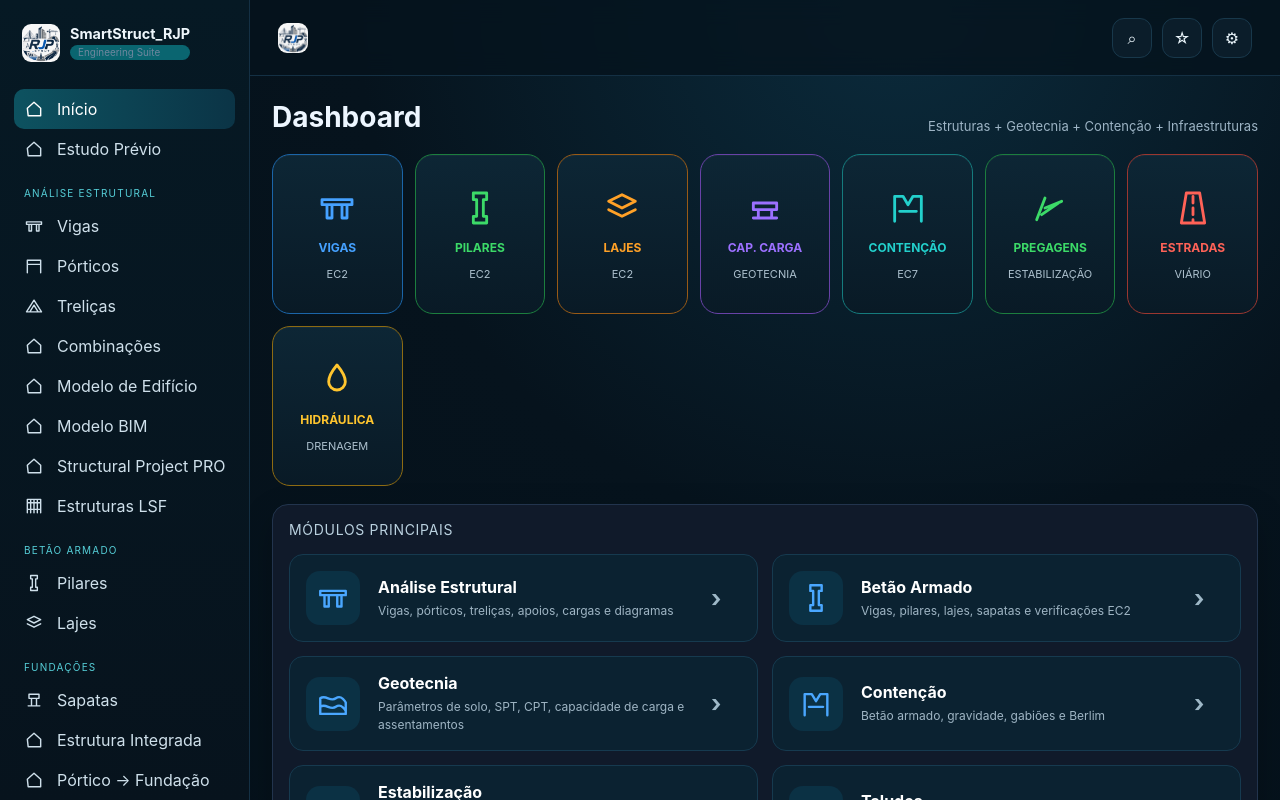
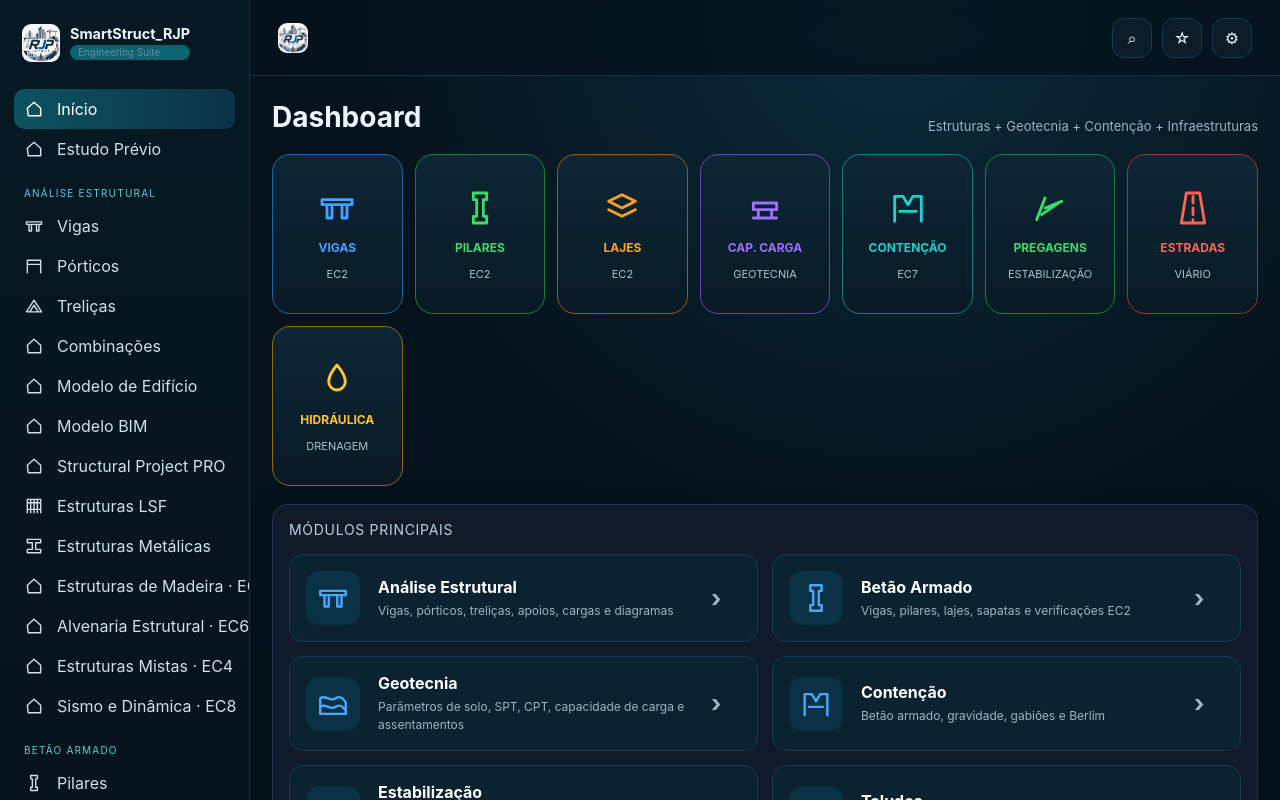
Before and after one commit to ruijpedro/Smartstrut_RJP, a React (Vite) app: page / in a window 1280 px wide. Shown: the top 800 px of the page. Built offline with nearby package versions, Linux system fonts and the light colour scheme.

Commit message:
Add files via upload

```diff
--- a/src/app/App.tsx
+++ b/src/app/App.tsx
@@ -40,6 +40,8 @@ import { BIMModelPage } from '../modules/bimModel'
 import StructuralProjectPage from '../modules/structuralProject/StructuralProjectPage'
 import HelpPage from '../modules/help/HelpPage'
 import LSFPage from '../modules/lsf/LSFPage'
+import { SteelStructuresPage } from '../modules/steelStructures'
+import {TimberPage,MasonryPage,CompositePage,SeismicPage,DeepFoundationsPage,GlobalSlopesPage,BridgesPage} from '../modules/specialties/SpecialtyPages'
 import PreliminaryStudyPage from '../modules/preliminaryStudy/PreliminaryStudyPage'
 import { RehabilitationPage } from '../modules/rehabilitation'
 
@@ -71,6 +73,14 @@ export default function App() {
   if (active === 'bimmodel') content = <BIMModelPage onOpen={setActive}/>
   if (active === 'structuralproject') content = <StructuralProjectPage/>
   if (active === 'lsf') content = <LSFPage/>
+  if (active === 'steelstructures') content = <SteelStructuresPage/>
+  if (active === 'timber') content = <TimberPage/>
+  if (active === 'masonry') content = <MasonryPage/>
+  if (active === 'composite') content = <CompositePage/>
+  if (active === 'seismic') content = <SeismicPage/>
+  if (active === 'deepfoundations') content = <DeepFoundationsPage/>
+  if (active === 'globalslopes') content = <GlobalSlopesPage/>
+  if (active === 'bridges') content = <BridgesPage/>
   if (active === 'preliminarystudy') content = <PreliminaryStudyPage/>
   if (active === 'rehabilitation') content = <RehabilitationPage/>
   if (active === 'walls') content = <WallsPage/>
--- a/src/app/modules.ts
+++ b/src/app/modules.ts
@@ -15,6 +15,14 @@ export const modules: ModuleItem[] = [
   { id: 'bimmodel', label: 'Modelo BIM', group: 'Análise Estrutural', status: 'ready' },
   { id: 'structuralproject', label: 'Structural Project PRO', group: 'Análise Estrutural', status: 'ready' },
   { id: 'lsf', label: 'Estruturas LSF', group: 'Análise Estrutural', status: 'ready' },
+  { id: 'steelstructures', label: 'Estruturas Metálicas', group: 'Análise Estrutural', status: 'ready' },
+  { id: 'timber', label: 'Estruturas de Madeira · EC5', group: 'Análise Estrutural', status: 'ready' },
+  { id: 'masonry', label: 'Alvenaria Estrutural · EC6', group: 'Análise Estrutural', status: 'ready' },
+  { id: 'composite', label: 'Estruturas Mistas · EC4', group: 'Análise Estrutural', status: 'ready' },
+  { id: 'seismic', label: 'Sismo e Dinâmica · EC8', group: 'Análise Estrutural', status: 'ready' },
+  { id: 'deepfoundations', label: 'Fundações Especiais', group: 'Fundações', status: 'ready' },
+  { id: 'globalslopes', label: 'Taludes e Estabilidade Global', group: 'Geotecnia', status: 'ready' },
+  { id: 'bridges', label: 'Pontes e Obras de Arte', group: 'Infraestruturas', status: 'ready' },
   { id: 'preliminarystudy', label: 'Estudo Prévio', group: 'Geral', status: 'ready' },
   { id: 'rehabilitation', label: 'Reabilitação · Estruturas e Edifícios', group: 'Reabilitação', status: 'ready' },
   { id: 'walls', label: 'Muro em consola', group: 'Contenção', status: 'ready' },
--- a/src/app/styles.css
+++ b/src/app/styles.css
@@ -297,3 +297,8 @@ h1,h2,h3,h4,h5,h6,.module-head h2,.panel h3,.panel h4,.rebar-label-svg,.metric b
 /* V101 · Fichas de inspeção por material */
 .material-inspection{display:grid;gap:16px}.inspection-title{display:flex;justify-content:space-between;gap:12px;align-items:center}.inspection-title h3{margin:.2rem 0}.inspection-title>span{padding:7px 11px;border:1px solid var(--border);border-radius:999px;font-size:.82rem}.residual-box{display:grid;grid-template-columns:auto minmax(160px,1fr);gap:10px 18px;align-items:center;padding:14px;border:1px solid var(--border);border-radius:12px}.residual-box>div:first-child{display:grid;gap:2px;min-width:170px}.residual-box b{font-size:1.35rem}.residual-box span,.residual-box p{color:var(--muted)}.residual-box p{grid-column:1/-1;margin:0;font-size:.84rem}.residual-bar{height:12px;border-radius:999px;background:var(--border);overflow:hidden}.residual-bar i{display:block;height:100%;background:var(--accent);border-radius:inherit}.inspection-actions{display:flex;justify-content:space-between;align-items:center;gap:10px}.inspection-actions button{min-height:40px;padding:8px 13px;border:1px solid var(--border);border-radius:9px;background:var(--panel);color:inherit}.inspection-actions span{font-size:.85rem;color:var(--muted)}
 @media(max-width:620px){.inspection-title,.inspection-actions{align-items:stretch;flex-direction:column}.residual-box{grid-template-columns:1fr}.residual-box p{grid-column:auto}}
+
+/* V102 · Estruturas Metálicas */
+.steel-tabs{display:flex;gap:8px;flex-wrap:wrap;margin:0 0 16px}.steel-tabs button{border:1px solid rgba(148,163,184,.28);background:transparent;color:inherit;border-radius:10px;padding:10px 14px;font-weight:650;cursor:pointer}.steel-tabs button.active{background:rgba(37,99,235,.12);border-color:rgba(37,99,235,.5)}
+.steel-status-grid{display:grid;grid-template-columns:repeat(auto-fit,minmax(165px,1fr));gap:10px;margin-top:12px}.steel-status-card{display:grid;gap:4px;padding:13px;border:1px solid rgba(148,163,184,.22);border-radius:12px}.steel-status-card span{font-size:.85rem;opacity:.76}.steel-status-card b{font-size:1.18rem}.steel-status-card small{opacity:.7;line-height:1.25}.steel-drawing{display:grid;place-items:center;min-height:260px}.steel-drawing svg{width:min(100%,520px);height:auto}.steel-drawing text{fill:currentColor;font-size:15px;stroke:none!important;text-shadow:none!important}
+@media(max-width:620px){.steel-tabs{display:grid;grid-template-columns:1fr 1fr}.steel-tabs button{min-height:44px}.steel-status-grid{grid-template-columns:1fr 1fr}}
--- a/src/engineering/bim/ifcImport.ts
+++ b/src/engineering/bim/ifcImport.ts
@@ -20,7 +20,7 @@ export function importIFCText(text:string):IFCImportSummary{
  const project=[...map.values()].find(e=>e.type==='IFCPROJECT'),projectName=project?quoted(project.args)[1]||quoted(project.args)[0]:'Projeto IFC importado'
  const model=createBIMModel(projectName);const els:BIMElement[]=[];let ignored=0;const warnings:string[]=[]
  for(const e of map.values()){
-  const bt=mapType(e.type);if(!bt)continue;const a=splitArgs(e.args),qs=quoted(e.args),name=qs[1]||`${e.type} #${e.id}`,tag=(qs.length?qs[qs.length-1]:undefined)||`IFC-${e.id}`
+  const bt=mapType(e.type);if(!bt)continue;const a=splitArgs(e.args),qs=quoted(e.args),name=qs[1]||`${e.type} #${e.id}`,tag=qs.at(-1)||`IFC-${e.id}`
   const placeRef=refs(a[5]||'')[0],shapeRef=refs(a[6]||'')[0],p=placement(map,placeRef),box=productGeometry(map,shapeRef)
   if(!box){ignored++;continue}
   let geometry:Record<string,string|number|boolean|null>={x:p[0],y:p[1],z:p[2]}
--- a/src/ui/Icon.tsx
+++ b/src/ui/Icon.tsx
@@ -5,6 +5,7 @@ const paths: Partial<Record<ModuleId, string>> = {
   beams: 'M3 7h18v3H3zm3 3h3v8H6zm9 0h3v8h-3z',
   frames: 'M4 20V5h16v15M4 10h16',
   lsf: 'M4 20V4h16v16M8 4v16m4-16v16m4-16v16M4 8h16M4 16h16',
+  steelstructures: 'M4 4h16v4h-6v8h6v4H4v-4h6V8H4V4Z',
   rehabilitation: 'M4 20V6l8-3 8 3v14M7 20v-6h4v6m3-9h3m-1.5-1.5v3',
   trusses: 'M3 19 12 5l9 14H3Zm4 0 5-8 5 8',
   columns: 'M8 3h8v4h-2v10h2v4H8v-4h2V7H8z',
```
Also changed, not shown: src/app/types.ts (+8 -0 lines).
